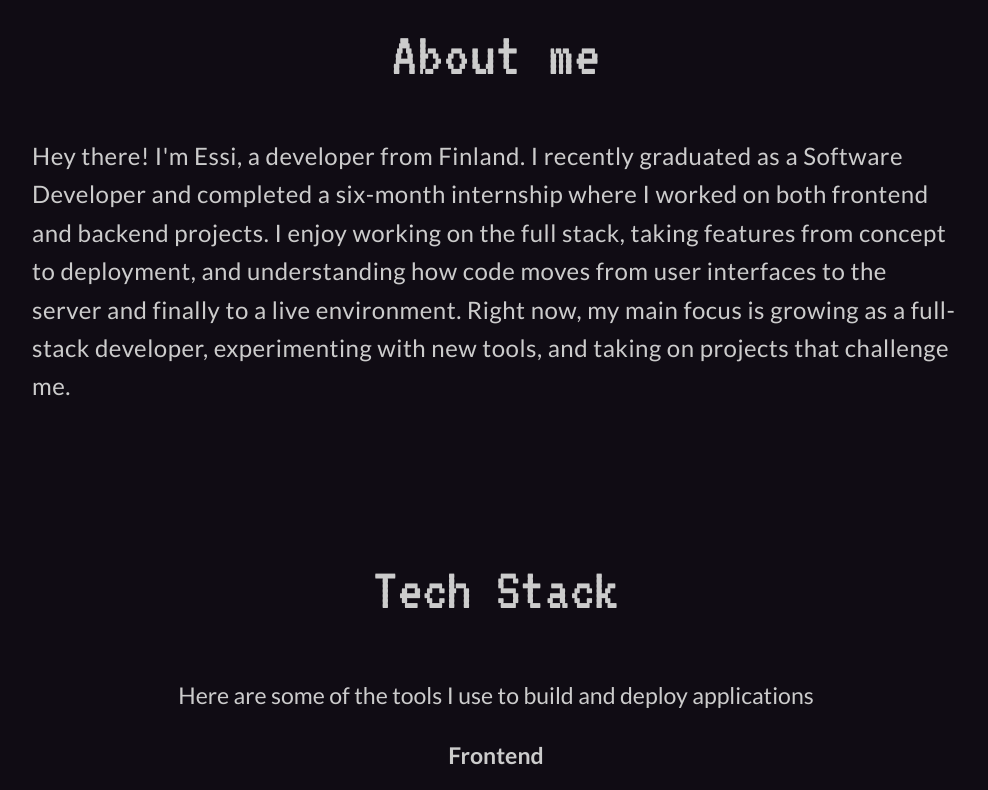
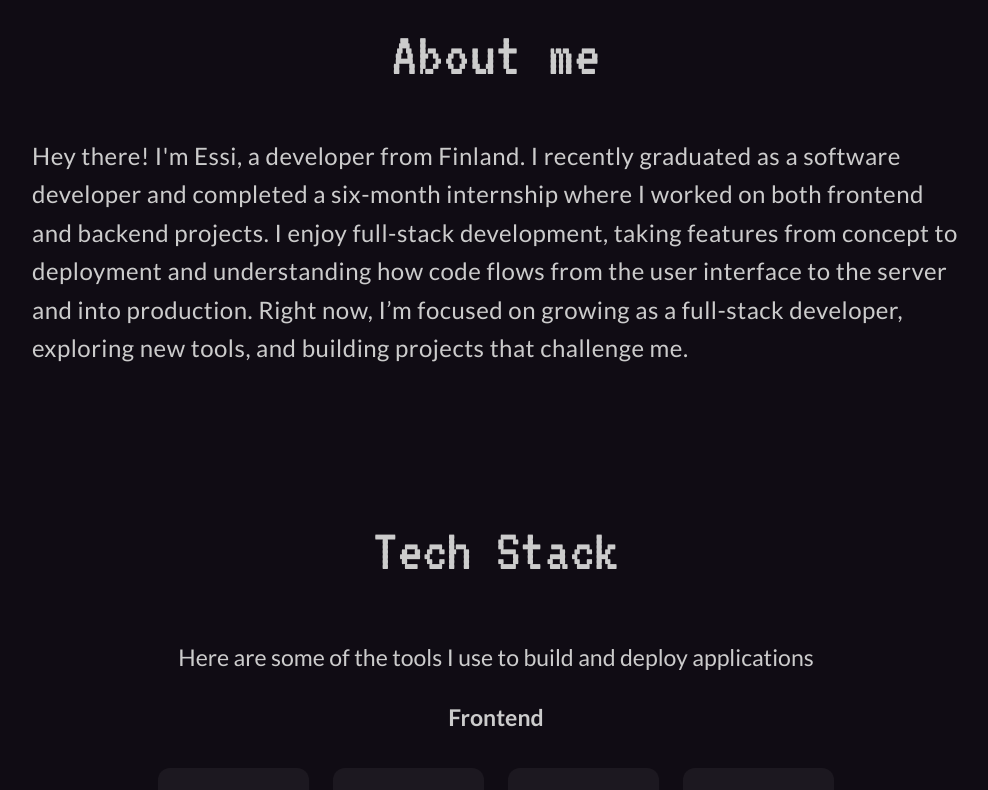
Before and after one commit to ezbaa/portfolio, a Vue app: page / in a window 1280 px wide. Shown: the part 892-1682 px from the top of the page, without its empty margins (144-1132 px from the left). Built offline with nearby package versions, Linux system fonts and the light colour scheme.

Commit message:
Move image folder and edit text

```diff
--- a/src/components/About.vue
+++ b/src/components/About.vue
@@ -6,13 +6,12 @@
 
     <p>
       Hey there! I'm Essi, a developer from Finland. I recently graduated as a
-      Software Developer and completed a six-month internship where I worked on
-      both frontend and backend projects. I enjoy working on the full stack,
-      taking features from concept to deployment, and understanding how code
-      moves from user interfaces to the server and finally to a live
-      environment. Right now, my main focus is growing as a full-stack
-      developer, experimenting with new tools, and taking on projects that
-      challenge me.
+      software developer and completed a six-month internship where I worked on
+      both frontend and backend projects. I enjoy full-stack development,
+      taking features from concept to deployment and understanding how code
+      flows from the user interface to the server and into production.
+      Right now, I’m focused on growing as a full-stack developer, exploring new tools,
+      and building projects that challenge me.
     </p>
   </div>
 </template>
--- a/src/components/Hero.vue
+++ b/src/components/Hero.vue
@@ -47,7 +47,7 @@ function downloadCV() {
 .hero {
   width: 100%;
   height: 90vh;
-  background-image: url("src/assets/hero_background.png");
+  background-image: url("/hero_background.png");
   background-size: cover;
   display: flex;
   justify-content: center;
```
Also changed, not shown: public/hero_background.png (renamed from src/assets/hero_background.png).
